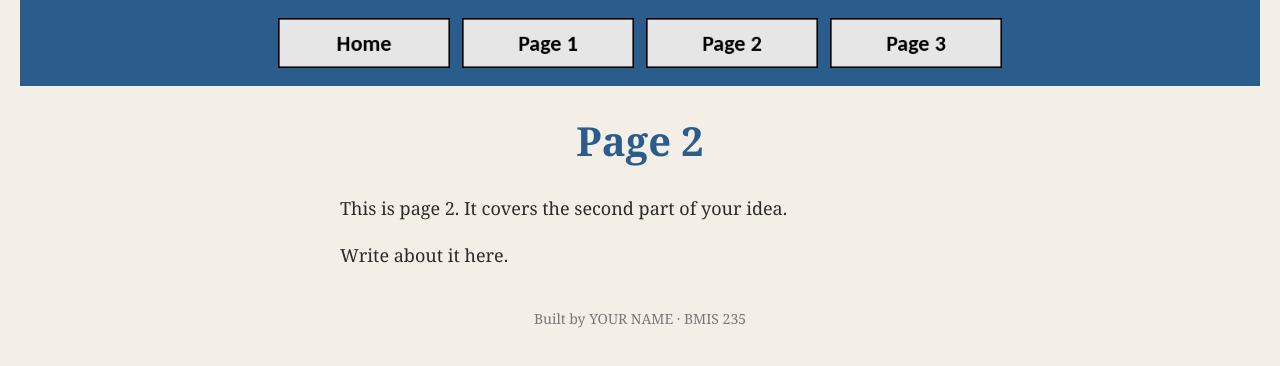
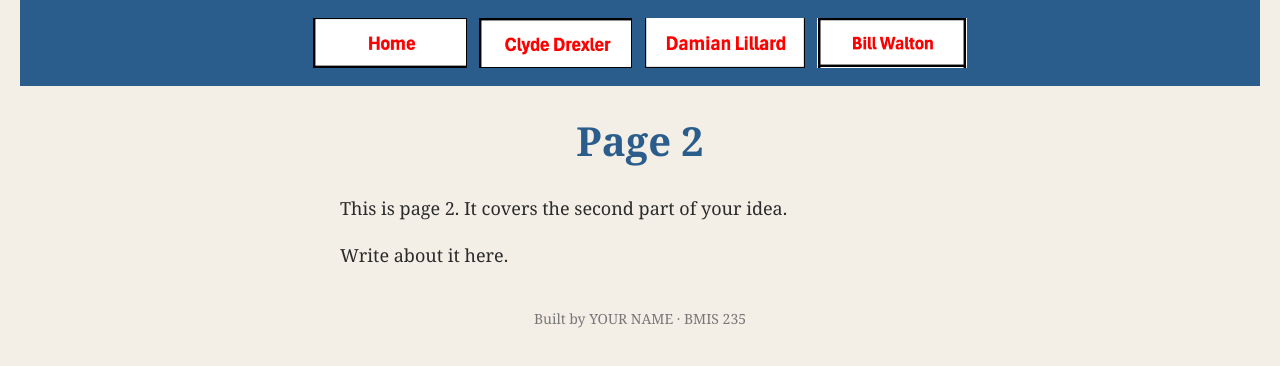
Before and after one commit to benfarrell-10/bmis235-html-3, a plain HTML site: page Lillard.html in a window 1280 px wide. Drawn offline with Linux system fonts and the light colour scheme.

Commit message:
Update Lillard.html

```diff
--- a/Lillard.html
+++ b/Lillard.html
@@ -22,10 +22,10 @@
      other three pages, so every page has the exact same menu.
      ===================================================================== -->
 <nav>
-    <a href="index.html"><img src="img/home.png" alt="Home"></a>
-    <a href="page1.html"><img src="img/page1.png" alt="Page 1"></a>
-    <a href="page2.html"><img src="img/page2.png" alt="Page 2"></a>
-    <a href="page3.html"><img src="img/page3.png" alt="Page 3"></a>
+    <a href="index.html"><img src="img/Home.png" alt="Home"></a>
+    <a href="Drexler.html"><img src="img/Drexler.png" alt="Drexler"></a>
+    <a href="Lillard.html"><img src="img/Lillard.png" alt="Lillard"></a>
+    <a href="Walton.html"><img src="img/Walton.png" alt="Walton"></a>
 </nav>
 
 <h1>Page 2</h1>
```
